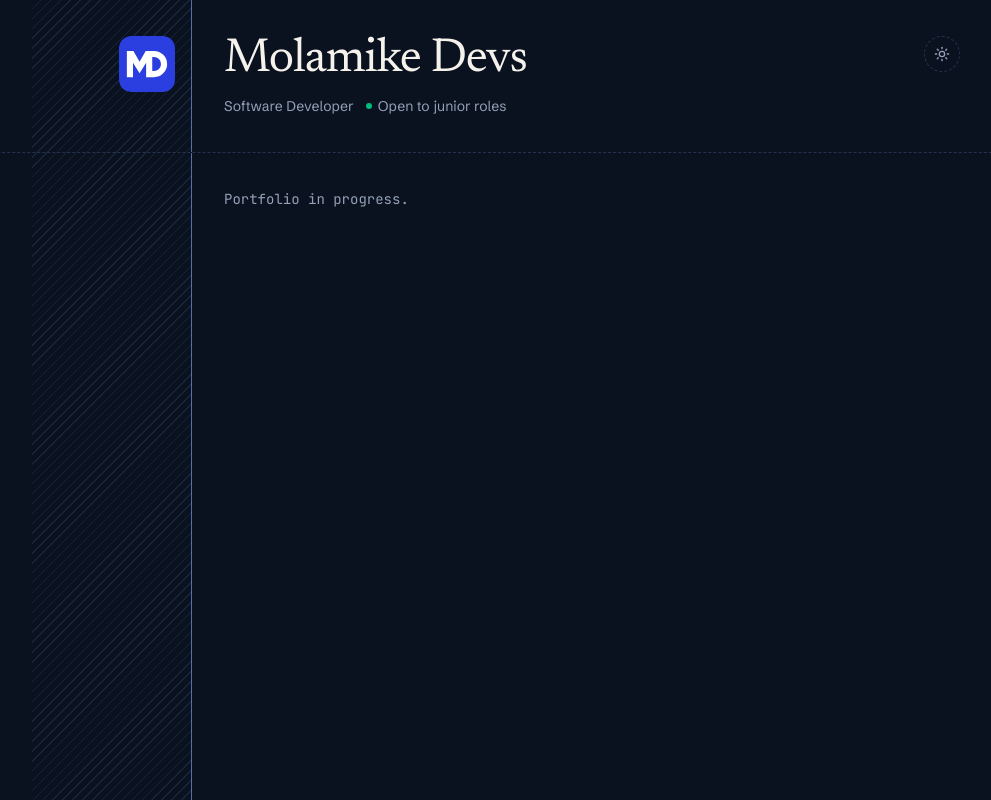
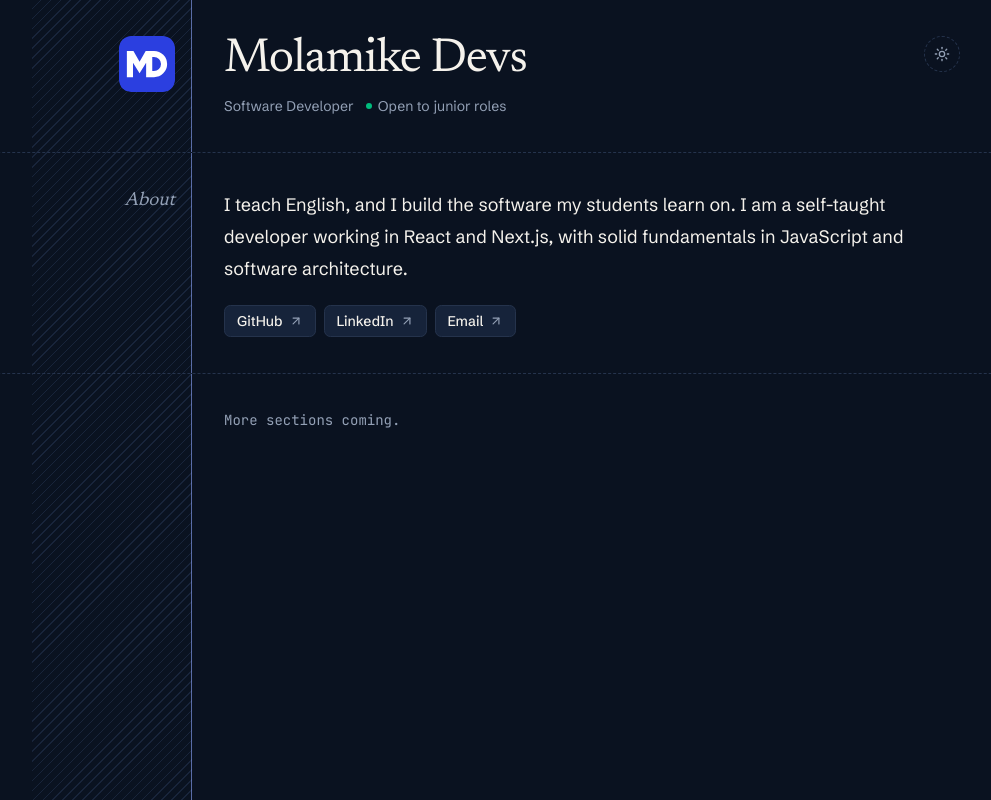
Before and after one commit to molamikedevs/molamikedevs, a Next.js app: page / in a window 1280 px wide. Shown: the whole page, without its empty margins (128-1119 px from the left). Built offline with nearby package versions, Linux system fonts and the light colour scheme; no server answers.

Commit message:
feat: add about section
Adds the About row with a short introduction and links to GitHub, LinkedIn and email, read from siteConfig. Adds RailLabel, the shared margin heading that later sections reuse.

```diff
--- a/app/page.tsx
+++ b/app/page.tsx
@@ -1,4 +1,5 @@
 import SectionRow from '@/components/common/section-row';
+import About from '@/components/sections/about';
 import Header from '@/components/sections/header';
 
 export default function Home() {
@@ -7,9 +8,11 @@ export default function Home() {
       <Header />
 
       <main id="main" className="flex flex-1 flex-col">
+        <About />
+
         <SectionRow className="flex-1 border-b-0">
           <p className="font-mono text-sm text-muted-foreground">
-            Portfolio in progress.
+            More sections coming.
           </p>
         </SectionRow>
       </main>
--- /dev/null
+++ b/components/common/rail-label.tsx
@@ -0,0 +1,15 @@
+type RailLabelProps = {
+  id: string;
+  children: React.ReactNode;
+};
+
+export default function RailLabel({ id, children }: RailLabelProps) {
+  return (
+    <h2
+      id={id}
+      className="font-serif text-[19px] leading-6 text-muted-foreground italic"
+    >
+      {children}
+    </h2>
+  );
+}
--- /dev/null
+++ b/components/sections/about.tsx
@@ -0,0 +1,38 @@
+import { ArrowUpRight } from 'lucide-react';
+
+import RailLabel from '@/components/common/rail-label';
+import SectionRow from '@/components/common/section-row';
+import { links } from '@/constants/index';
+
+export default function About() {
+  return (
+    <section aria-labelledby="about">
+      <SectionRow rail={<RailLabel id="about">About</RailLabel>}>
+        <p className="max-w-[62ch] text-lg leading-8">
+          I teach English, and I build the software my students learn on. I am a
+          self-taught developer working in React and Next.js, with solid
+          fundamentals in JavaScript and software architecture.
+        </p>
+
+        <ul className="mt-5 flex flex-wrap gap-2">
+          {links.map((link) => (
+            <li key={link.label}>
+              <a
+                href={link.href}
+                target={link.href.startsWith('http') ? '_blank' : undefined}
+                rel={link.href.startsWith('http') ? 'noreferrer' : undefined}
+                className="inline-flex h-8 items-center gap-1.5 rounded-md border bg-secondary px-3 text-sm font-medium text-secondary-foreground transition-colors hover:bg-accent"
+              >
+                {link.label}
+                <ArrowUpRight
+                  aria-hidden="true"
+                  className="size-3.5 text-muted-foreground"
+                />
+              </a>
+            </li>
+          ))}
+        </ul>
+      </SectionRow>
+    </section>
+  );
+}
--- /dev/null
+++ b/constants/index.ts
@@ -0,0 +1,10 @@
+import { siteConfig } from '@/config/site';
+
+export const links = [
+  { label: 'GitHub', href: siteConfig.links.github },
+  { label: 'LinkedIn', href: siteConfig.links.linkedin },
+  { label: 'Email', href: `mailto:${siteConfig.email}` },
+  ...(siteConfig.cv.available
+    ? [{ label: 'CV', href: siteConfig.cv.path }]
+    : []),
+];
```
